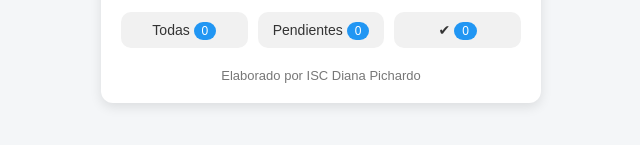
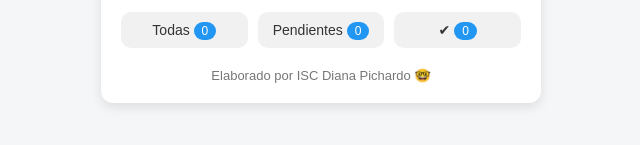
Before and after one commit to DianaPichardo03/backend-todo, a website: page index.html in a window 1280 px wide. Shown: the part 185-330 px from the top of the page, 319-959 px from the left. Drawn offline with Linux system fonts and the light colour scheme; no server answers.

```diff
--- a/index.html
+++ b/index.html
@@ -36,7 +36,7 @@
 
     <ul id="lista"></ul>
 <footer class="footer">
-      Elaborado por ISC Diana Pichardo
+      Elaborado por ISC Diana Pichardo 🤓
     </footer>
 
   </div>
```
